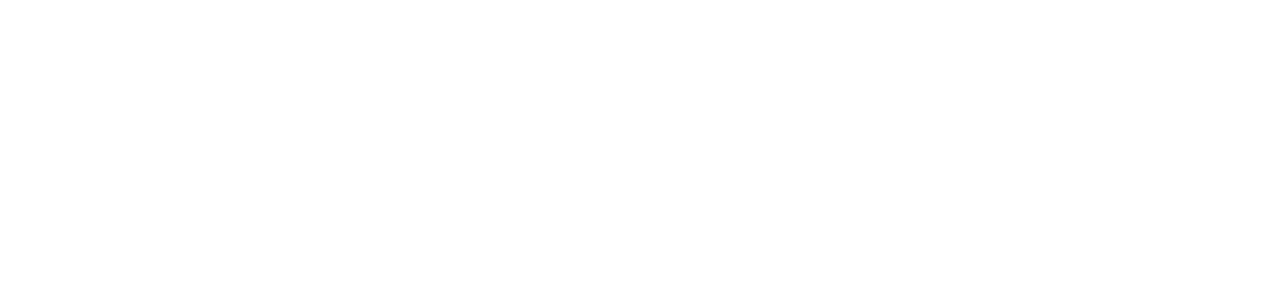
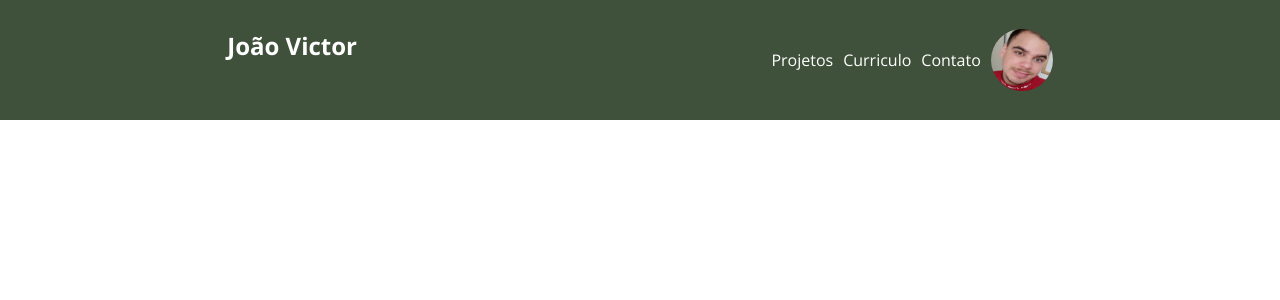
Before and after one commit to joaomenesesbsb/My-website, a React (Vite) app: page / in a window 1280 px wide. Shown: the top 300 px of the page. Built offline with nearby package versions, Linux system fonts and the light colour scheme.

Commit message:
HeaderUser

```diff
--- a/src/App.tsx
+++ b/src/App.tsx
@@ -1,9 +1,14 @@
+import { BrowserRouter, Route, Routes } from "react-router-dom";
+import HomeUser from "./routes/HomeUser";
 
 
 export default function App() {
 
   return (
-    <>
-    </>
+    <BrowserRouter>
+    <Routes>
+      <Route path="/" element={<HomeUser />} />
+    </Routes>
+  </BrowserRouter>
   )
 }
--- /dev/null
+++ b/src/components/HeaderProfile/index.tsx
@@ -0,0 +1,22 @@
+import './styles.css';
+import userImg from "../../assets/user.jpg";
+
+export function HeaderProfile() {
+    return (
+        <header>
+            <nav className="nav-content container">
+                <div className="nav-left">
+                    <h1>João Victor</h1>
+                </div>
+                <div className="nav-rigth">
+                    <div className="links-content">
+                        <div className="nav-item">Projetos</div>
+                        <div className="nav-item">Curriculo</div>
+                        <div className="nav-item">Contato</div>
+                    </div>
+                    <img src={userImg} alt="User" />
+                </div>
+            </nav>
+        </header>
+    )
+}
--- /dev/null
+++ b/src/components/HeaderProfile/styles.css
@@ -0,0 +1,35 @@
+header {
+    background-color: var(--color-bg-header);
+    height: 120px;
+    display: flex;
+    align-items: center;
+}
+
+.nav-content {
+    display: flex;
+    justify-content: space-around;
+}
+
+.nav-left h1 {
+    color: var(--color-font-tertiary);
+}
+
+.nav-rigth {
+    color: var(--color-font-tertiary);
+    display: flex;
+    align-items: center;
+}
+
+.links-content {
+    display: flex;
+}
+
+.nav-item {
+    margin-right: 10px;
+}
+
+.nav-rigth img {
+    width: 62px;
+    height: 62px;
+    border-radius: 50%;
+}
--- a/src/index.css
+++ b/src/index.css
@@ -0,0 +1,40 @@
+@import url("https://fonts.googleapis.com/css2?family=Open+Sans:wght@400;700&display=swap");
+
+:root {
+  --color-bg-prymary: #EDF1D6;
+  --color-bg-secundary: #9DC08B;
+  --color-bg-tertiary: #DDDDDD;
+  --color-bg-quaternary: #EEEEEE;
+  --color-bg-header: #40513B;
+
+  --color-font-primary: #609966;
+  --color-font-secundary: #40513B;
+  --color-font-tertiary: #fff;
+
+
+}
+
+* {
+  box-sizing: border-box;
+  margin: 0;
+  padding: 0;
+  font-family: "Open Sans";
+}
+
+a,
+a:hover {
+  text-decoration: none;
+  color: unset;
+}
+
+html,
+body {
+  background-color: var(--dsc-color-bg-primary);
+}
+
+.container {
+  width: 100%;
+  max-width: 1300px;
+  padding: 20px;
+  margin: 0 auto;
+}
--- /dev/null
+++ b/src/routes/HomeUser/index.tsx
@@ -0,0 +1,7 @@
+import { HeaderProfile } from "../../components/HeaderProfile";
+
+export default function HomeUser() {
+    return (
+        <HeaderProfile />
+    )
+}
```
Also changed, not shown: src/assets/user.jpg (added).
